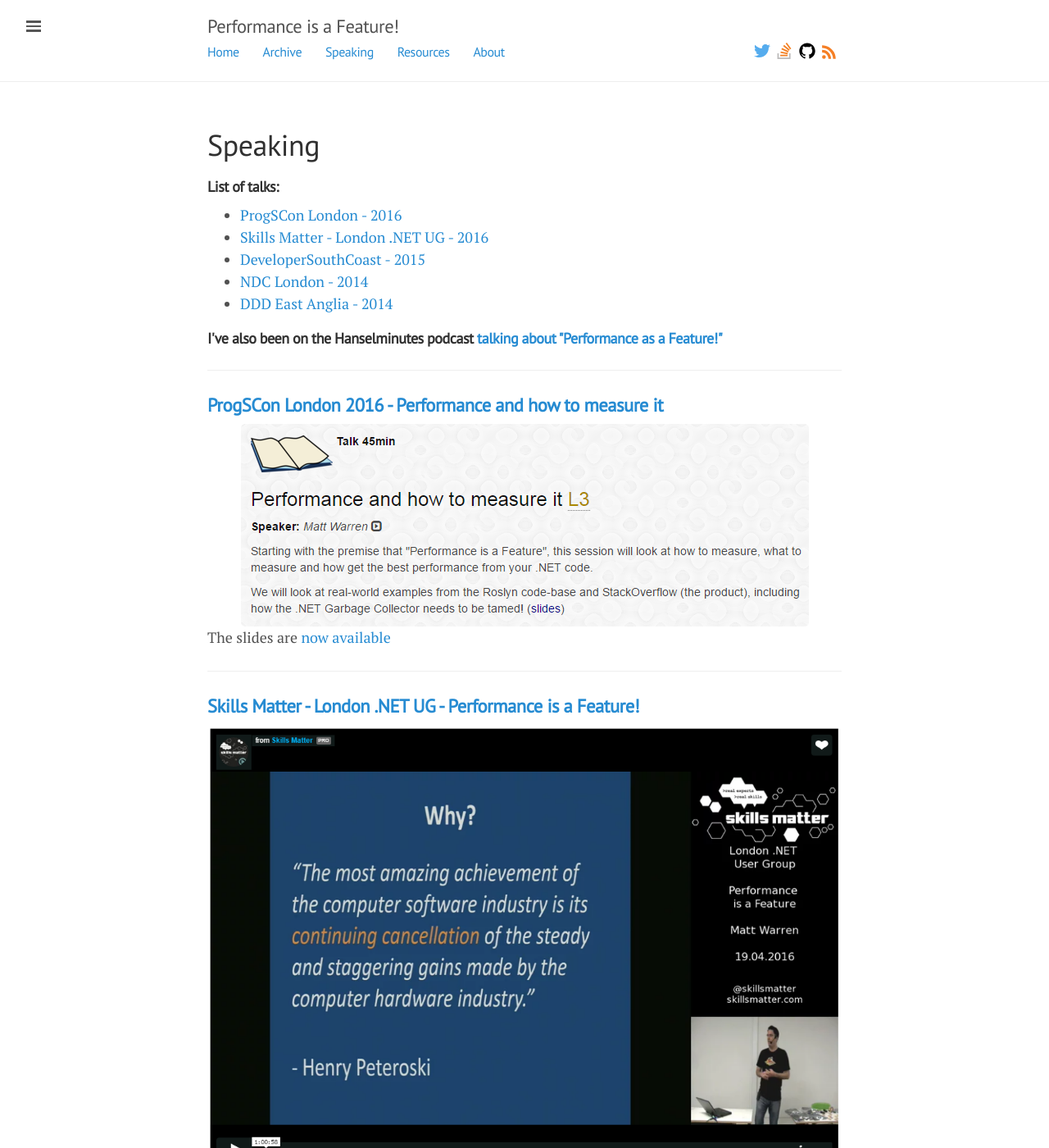
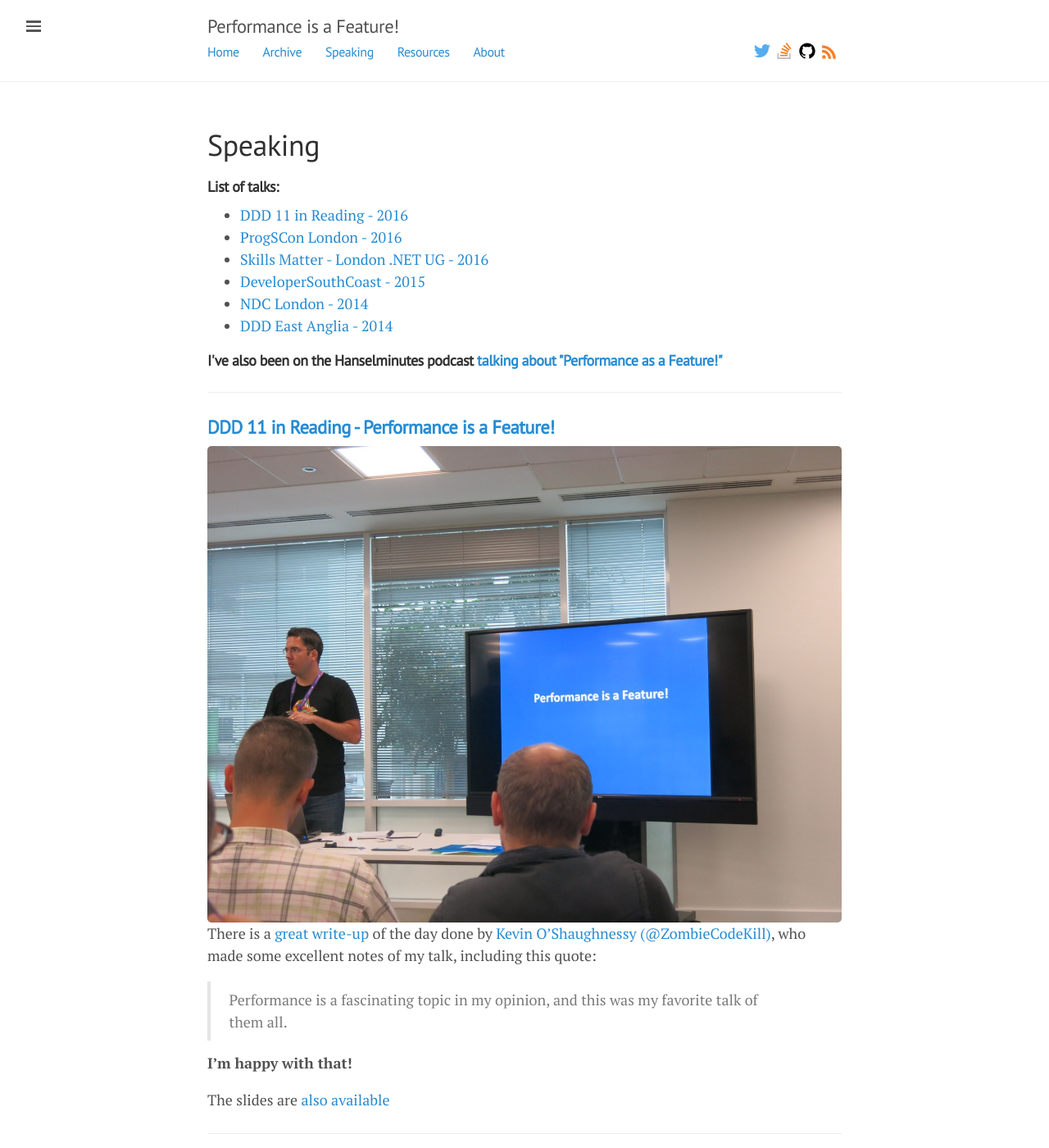
Before and after one commit to mattwarren/mattwarren.github.io, a Jekyll site: the page built from speaking.md, in a window 1280 px wide and 1400 px high. Shown: the whole window at 82% size. Built offline with Jekyll 4.4.1, drawn with Linux system fonts in a browser that asks for light colours; nearby versions of some CDN libraries.

Commit message:
Update speaking page to include DDD11

```diff
--- a/speaking.md
+++ b/speaking.md
@@ -5,6 +5,7 @@
 
 <h4><strong>List of talks:</strong></h4>
 
+- [DDD 11 in Reading - 2016](#DDD11Reading)
 - [ProgSCon London - 2016](#ProgSConLondon2016)
 - [Skills Matter - London .NET UG - 2016](#SkillsMatter2016)
 - [DeveloperSouthCoast - 2015](#DeveloperSouthCoast)
@@ -15,7 +16,21 @@
 
 <hr />
 
-<h3 id="ProgSConLondon2016"><strong><a href="" target="_blank">ProgSCon London 2016 - Performance and how to measure it</a></strong></h3>
+<h3 id="DDD11Reading"><strong><a href="http://developerdeveloperdeveloper.com/Sessions/Details/47" target="_blank">DDD 11 in Reading - Performance is a Feature!</a></strong></h3>
+<a href="http://www.progscon.co.uk/talks" target="_blank"><img src="{{ base }}/images/speaking/DDD11-Reading-2016.jpeg" alt="DDD 11 in Reading"/></a>
+There is a [great write-up](https://medium.com/@ZombieCodeKill/developer-developer-developer-11-16d9d3033105) of the day done by [Kevin O'Shaughnessy (@ZombieCodeKill)](https://twitter.com/ZombieCodeKill), who made some excellent notes of my talk, including this quote:
+
+<blockquote>
+Performance is a fascinating topic in my opinion, and this was my favorite talk of them all.
+</blockquote>
+
+<b>I'm happy with that!</b>
+
+The slides are [also available](http://www.slideshare.net/mattwarren/performance-is-a-feature-at-ddd-11)
+
+<hr />
+
+<h3 id="ProgSConLondon2016"><strong><a href="http://www.progscon.co.uk/talks" target="_blank">ProgSCon London 2016 - Performance and how to measure it</a></strong></h3>
 <a href="http://www.progscon.co.uk/talks" target="_blank"><img src="{{ base }}/images/speaking/ProgSConLondon2016.png" alt="ProgSCon London 2016"/></a>
 The slides are [now available](http://www.slideshare.net/mattwarren/performance-and-how-to-measure-it-progscon-london-2016)
 
```
Also changed, not shown: images/speaking/DDD11-Reading-2016.jpeg (added).
